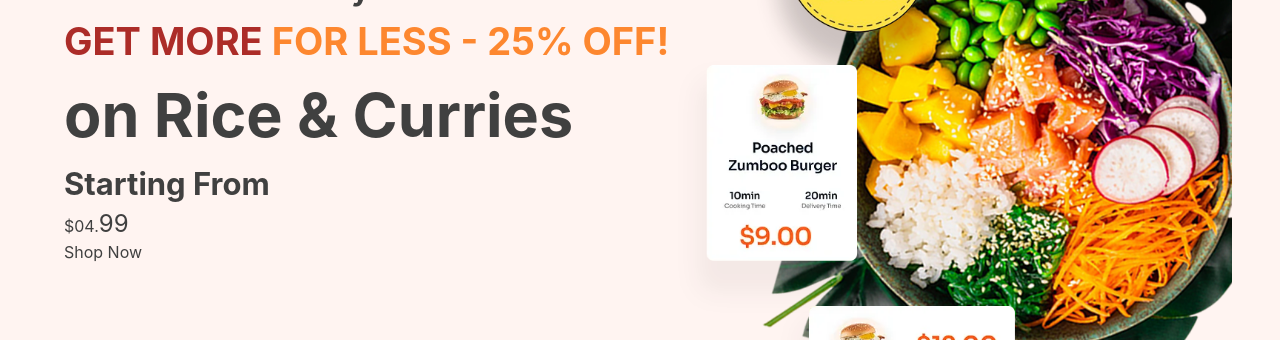
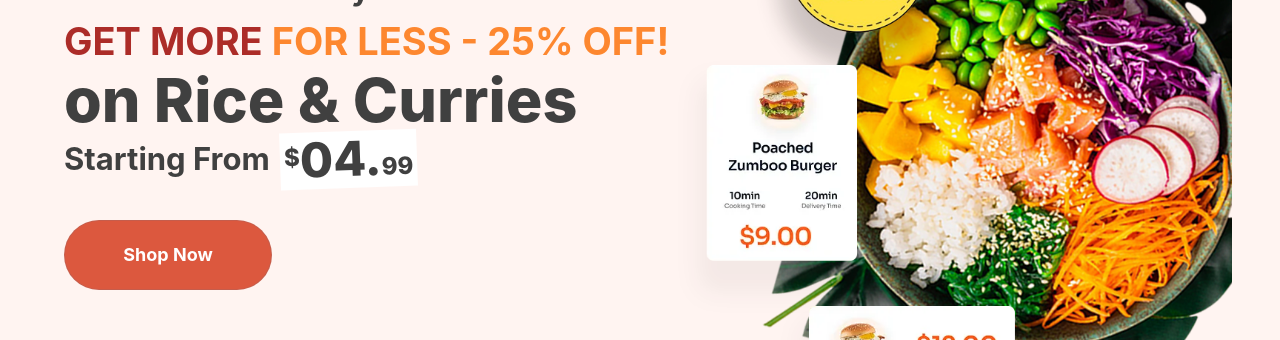
Before and after one commit to SPBT2002/CR-Food-Hevan, a React (Vite) app in the folder client/: page / in a window 1280 px wide. Shown: the part 266-606 px from the top of the page. Built offline with nearby package versions, Linux system fonts and the light colour scheme.

Commit message:
Update hero section

```diff
--- a/client/src/components/Hero.jsx
+++ b/client/src/components/Hero.jsx
@@ -14,17 +14,17 @@ const Hero = () => {
                     <h2 className='uppercase |mb-0 traking-[0.22rem]'>
                         <span className='text-solidOne'>Get More </span><span className='text-solidTwo'>for Less - 25% off!</span>
                     </h2 >
-                    <h1>
+                    <h1 className='font-[800] leading-none'>
                         on Rice & Curries
                     </h1>
-                    <div>
-                        <span>
-                            <h3>Starting From</h3>
-                            <span>$</span>04.
+                    <div className='flex items-center'>
+                        <h3>Starting From</h3>
+                        <span className='bg-white p-1 inline-block -rotate-2 ml-2.5 text-5xl font-extrabold'>
+                            <span className='text-2xl relative bottom-3'> $</span>04.
                             <span className='text-2xl'>99</span>
                         </span>
                     </div>
-                    <button>Shop Now</button>
+                    <button className='btn-solid rounded-3 p-5 w-52 text-lg font-bold mt-8'>Shop Now</button>
                 </div>
                 {/* Bottom */}
                 <div className="pb-9">
```
